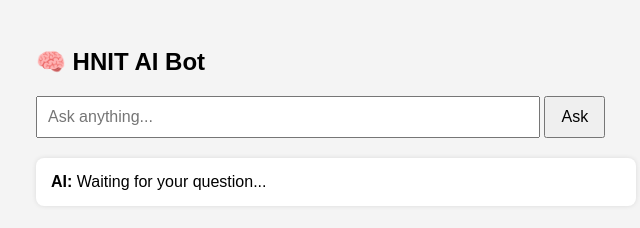
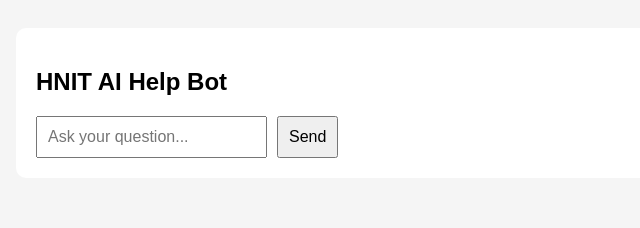
Before and after one commit to Rohit007r/github.io, a plain HTML site: page index.html in a window 1280 px wide. Shown: the whole page, without its empty margins (304-944 px from the left). Drawn offline with Linux system fonts and the light colour scheme.

Commit message:
Update index.html

```diff
--- a/index.html
+++ b/index.html
@@ -2,69 +2,49 @@
 <html lang="en">
 <head>
   <meta charset="UTF-8" />
-  <title>HNIT AI Bot</title>
-  <meta name="viewport" content="width=device-width, initial-scale=1.0"/>
+  <title>HNIT AI Help Bot</title>
+  <meta name="viewport" content="width=device-width, initial-scale=1.0" />
   <style>
     body {
       font-family: Arial, sans-serif;
-      background: #f4f4f4;
+      background-color: #f5f5f5;
       padding: 20px;
     }
-    #chat-box {
+    #chatbox {
+      width: 100%;
       max-width: 600px;
       margin: auto;
+      background: white;
+      padding: 20px;
+      border-radius: 10px;
     }
-    #userInput {
-      width: 80%;
+    .bubble {
+      padding: 10px;
+      margin: 10px 0;
+      border-radius: 10px;
+    }
+    .user { background-color: #d1e7ff; text-align: right; }
+    .bot { background-color: #f0f0f0; text-align: left; }
+    input, button {
       padding: 10px;
       font-size: 16px;
     }
-    button {
-      padding: 10px 15px;
-      font-size: 16px;
-    }
-    #response {
-      margin-top: 20px;
-      background: #fff;
-      padding: 15px;
-      border-radius: 8px;
-      box-shadow: 0 0 5px rgba(0,0,0,0.1);
+    #inputArea {
+      display: flex;
+      gap: 10px;
     }
   </style>
 </head>
 <body>
-  <div id="chat-box">
-    <h2>🧠 HNIT AI Bot</h2>
-    <input type="text" id="userInput" placeholder="Ask anything..." />
-    <button onclick="askAI()">Ask</button>
-    <div id="response"><strong>AI:</strong> <span id="answerText">Waiting for your question...</span></div>
+  <div id="chatbox">
+    <h2>HNIT AI Help Bot</h2>
+    <div id="messages"></div>
+    <div id="inputArea">
+      <input type="text" id="userInput" placeholder="Ask your question..." />
+      <button onclick="sendMessage()">Send</button>
+    </div>
   </div>
 
-  <script>
-    async function askAI() {
-      const input = document.getElementById("userInput").value;
-      document.getElementById("answerText").innerText = "Thinking...";
-
-      try {
-        const res = await fetch("https://openrouter.ai/api/v1/chat/completions", {
-          method: "POST",
-          headers: {
-            "Content-Type": "application/json",
-            "Authorization": "Bearer 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"
-          },
-          body: JSON.stringify({
-            model: "openai/gpt-3.5-turbo",
-            messages: [{ role: "user", content: input }],
-          }),
-        });
-
-        const data = await res.json();
-        const reply = data.choices?.[0]?.message?.content || "No response received.";
-        document.getElementById("answerText").innerText = reply;
-      } catch (err) {
-        document.getElementById("answerText").innerText = "Error: " + err.message;
-      }
-    }
-  </script>
+  <script src="script.js"></script>
 </body>
 </html>
```
